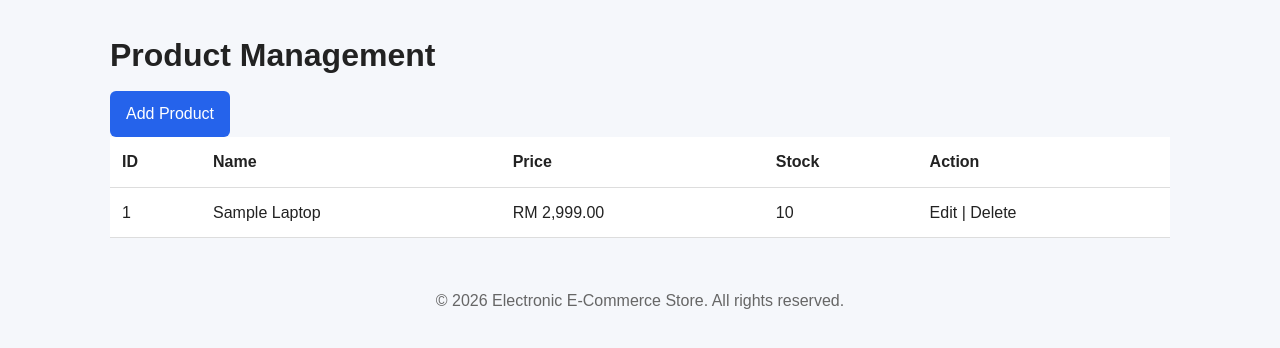
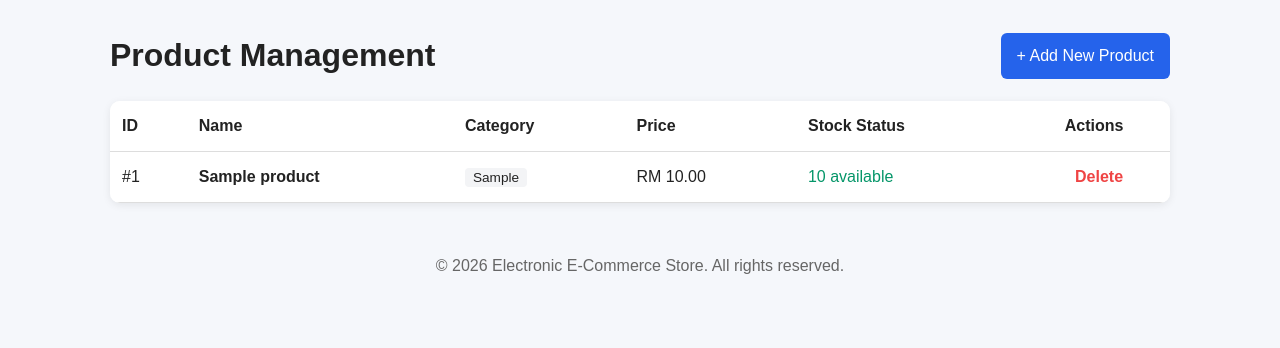
Before and after one commit to qeebza/electronic-ecommerce-store, a PHP site: page /admin/products.php in a window 1280 px wide. Shown: the part 67-415 px from the top of the page. Run offline with PHP 8.4, Linux system fonts and the light colour scheme; tables that the repository leaves empty hold one stand-in row (values such as "Sample post").

Commit message:
Updated Products.php file

```diff
--- a/admin/products.php
+++ b/admin/products.php
@@ -1,22 +1,82 @@
-<?php include '../includes/header.php'; ?>
+<?php
+include '../db/config.php'; // Include connection instance
+include '../includes/header.php';
+
+// 1. Handle Delete Action securely if requested via link click
+if (isset($_GET['delete_id'])) {
+    $delete_id = intval($_GET['delete_id']);
+
+    $delete_sql = "DELETE FROM products WHERE product_id = ?";
+    if ($stmt = mysqli_prepare($conn, $delete_sql)) {
+        mysqli_stmt_bind_param($stmt, "i", $delete_id);
+        mysqli_stmt_execute($stmt);
+        mysqli_stmt_close($stmt);
+    }
+    // Refresh page to clear out query parameters from URL
+    header("Location: products.php");
+    exit;
+}
+
+// 2. Query all existing products from newest to oldest
+$sql = "SELECT * FROM products ORDER BY created_at DESC";
+$result = mysqli_query($conn, $sql);
+?>
+
 <main class="container">
+    <div style="display: flex; justify-content: space-between; align-items: center; margin-bottom: 20px;">
         <h1>Product Management</h1>
-    <a class="btn" href="add_product.php">Add Product</a>
+        <a class="btn" href="add_product.php" style="margin-top: 0;">+ Add New Product</a>
+    </div>
+
+    <div class="card" style="padding: 0; overflow-x: auto;">
         <table>
+            <thead>
                 <tr>
                     <th>ID</th>
                     <th>Name</th>
+                    <th>Category</th>
                     <th>Price</th>
-            <th>Stock</th>
-            <th>Action</th>
+                    <th>Stock Status</th>
+                    <th style="text-align: center;">Actions</th>
                 </tr>
+            </thead>
+            <tbody>
+                <?php if (mysqli_num_rows($result) > 0): ?>
+                    <?php while ($row = mysqli_fetch_assoc($result)): ?>
                         <tr>
-            <td>1</td>
-            <td>Sample Laptop</td>
-            <td>RM 2,999.00</td>
-            <td>10</td>
-            <td>Edit | Delete</td>
+                            <td>#<?php echo $row['product_id']; ?></td>
+                            <td><strong><?php echo htmlspecialchars($row['name']); ?></strong></td>
+                            <td><span style="background: #f3f4f6; padding: 2px 8px; border-radius: 4px; font-size: 0.85em;"><?php echo htmlspecialchars($row['category']); ?></span></td>
+                            <td>RM <?php echo number_format($row['price'], 2); ?></td>
+                            <td>
+                                <?php if ($row['stock'] <= 5): ?>
+                                    <span style="color: #d97706; font-weight: bold;"><?php echo $row['stock']; ?> (Low Stock)</span>
+                                <?php else: ?>
+                                    <span style="color: #059669;"><?php echo $row['stock']; ?> available</span>
+                                <?php endif; ?>
+                            </td>
+                            <td style="text-align: center;">
+                                <a href="products.php?delete_id=<?php echo $row['product_id']; ?>"
+                                   onclick="return confirmAction('Are you completely sure you want to delete this product? This cannot be undone.')"
+                                   style="color: #ef4444; text-decoration: none; font-weight: bold; margin-left: 10px;">
+                                   Delete
+                                </a>
+                            </td>
                         </tr>
+                    <?php endwhile; ?>
+                <?php else: ?>
+                    <tr>
+                        <td colspan="6" style="text-align: center; padding: 30px; color: #6b7280;">
+                            No items found in your store database. Click "+ Add New Product" to stock your store!
+                        </td>
+                    </tr>
+                <?php endif; ?>
+            </tbody>
         </table>
+    </div>
 </main>
-<?php include '../includes/footer.php'; ?>
+
+<?php
+mysqli_free_result($result);
+include '../includes/footer.php';
+?>
```
Lines whose indentation alone changed are shown as unchanged.
